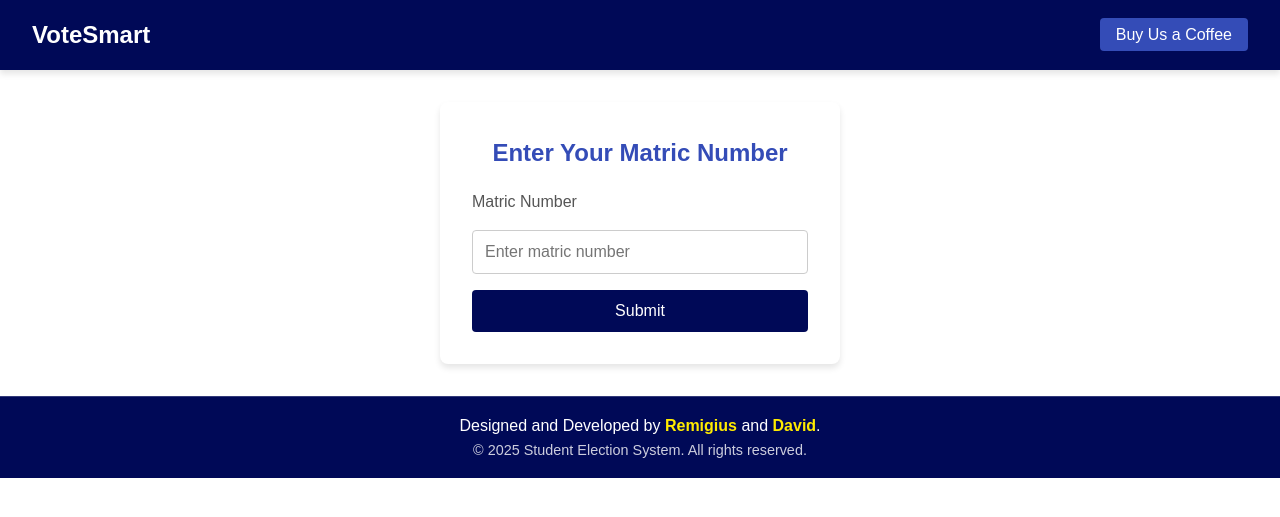
After one commit to giusmahnn/nimeche, a Django app: page /matric-number/ in a window 1280 px wide. The commit adds this page. Shown: the top 517 px of the page. Run offline with Django 5.2, Linux system fonts and the light colour scheme.

Commit message:
Added matric number validation and template

```diff
--- a/nimeche/settings/development.py
+++ b/nimeche/settings/development.py
@@ -12,3 +12,5 @@ DATABASES = {
         'NAME': BASE_DIR / 'db.sqlite3',
     }
 }
+
+ENABLE_MATRIC_NUMBER_VALIDATION = True
--- a/nimeche/settings/local.py
+++ b/nimeche/settings/local.py
@@ -11,3 +11,5 @@ DATABASES = {
         'NAME': BASE_DIR / 'db.sqlite3',
     }
 }
+
+ENABLE_MATRIC_NUMBER_VALIDATION = False
--- a/nimeche/settings/production.py
+++ b/nimeche/settings/production.py
@@ -12,3 +12,5 @@ DATABASES = {
         'NAME': BASE_DIR / 'db.sqlite3',
     }
 }
+
+ENABLE_MATRIC_NUMBER_VALIDATION = True
--- a/static/css/styles.css
+++ b/static/css/styles.css
@@ -361,3 +361,64 @@ a {
 	background-color: var(--primary-color);
 	color: var(--text-color);
 }
+
+.hello {
+	color: red;
+}
+
+.form-container {
+    background: #ffffff;
+    padding: 2rem;
+    border-radius: 8px;
+    box-shadow: 0 4px 6px rgba(0, 0, 0, 0.1);
+    width: 100%;
+    max-width: 400px;
+    margin: 2rem auto;
+    text-align: center;
+}
+
+.form-container h1 {
+    margin-bottom: 1rem;
+    font-size: 1.5rem;
+    color: var(--secondary-color);
+}
+
+.form-container form {
+    display: flex;
+    flex-direction: column;
+    gap: 1rem;
+}
+
+.form-container label {
+    font-size: 1rem;
+    color: #555555;
+    text-align: left;
+}
+
+.form-container input {
+    padding: 0.75rem;
+    border: 1px solid #cccccc;
+    border-radius: 4px;
+    font-size: 1rem;
+    width: 100%;
+}
+
+.form-container input:focus {
+    outline: none;
+    border-color: var(--primary-color);
+    box-shadow: 0 0 3px var(--primary-color);
+}
+
+.form-container button {
+    padding: 0.75rem;
+    background-color: var(--primary-color);
+    color: #ffffff;
+    border: none;
+    border-radius: 4px;
+    font-size: 1rem;
+    cursor: pointer;
+}
+
+.form-container button:hover {
+    background-color: var(--secondary-color);
+}
--- a/templates/base.html
+++ b/templates/base.html
@@ -4,19 +4,16 @@
   <head>
     <meta charset="UTF-8" />
     <meta name="viewport" content="width=device-width, initial-scale=1.0" />
-	<link rel="stylesheet" href="{% static 'css/styles.css' %}">
+    <link rel="stylesheet" href="{% static 'css/styles.css' %}" />
     <title>{% block title %} Home {% endblock title %}</title>
   </head>
   <body>
-	{% include "partials/nav.html" %}
-	{% block content %}
+    {% include "partials/nav.html" %} {% block content %} {% endblock content %}
+    {% include "partials/footer.html" %}
 
-	{% endblock content %}
-	{% include "partials/footer.html" %}
-
-  <script>
-  document.getElementById("current-year").textContent = new Date().getFullYear();
-</script>
-
+    <script>
+      document.getElementById("current-year").textContent =
+        new Date().getFullYear();
+    </script>
   </body>
 </html>
--- /dev/null
+++ b/voting/templates/voting/matric-number.html
@@ -0,0 +1,13 @@
+{% extends "base.html" %}
+{% load static %}
+{% block content %}
+  <div class="form-container">
+    <h1>Enter Your Matric Number</h1>
+    <form action="{% url 'matric_number' %}" method="POST">
+        {% csrf_token %}
+        <label for="matric_number">Matric Number</label>
+        <input type="text" id="matric_number" name="matric_number" placeholder="Enter matric number" required>
+        <button type="submit">Submit</button>
+    </form>
+</div>
+{% endblock content %}
--- a/voting/urls.py
+++ b/voting/urls.py
@@ -1,15 +1,17 @@
 from django.urls import path
 from .views import (
-    HomePage,
+	HomePage,
 	DetailPage,
-    VotesView,
-    ValidateVoter,
+	VotesView,
+	ValidateVoter,
+	MatricNumber,
 )
 
 
 urlpatterns = [
-    path('', HomePage.as_view(), name='home'),
-    path("detail/<int:position_id>/", DetailPage.as_view(), name='vote-detail'),
-    path("votes/<int:candidate_id>/", VotesView.as_view(), name='votes'),
-    path("register/", ValidateVoter.as_view(), name='validate'),
+	path('', HomePage.as_view(), name='home'),
+	path("detail/<int:position_id>/", DetailPage.as_view(), name='vote-detail'),
+	path("votes/<int:candidate_id>/", VotesView.as_view(), name='votes'),
+	path("register/", ValidateVoter.as_view(), name='validate'),
+	path("matric-number/", MatricNumber.as_view(), name='matric_number'),
 ]
--- a/voting/views.py
+++ b/voting/views.py
@@ -5,6 +5,8 @@ from rest_framework.views import APIView
 from rest_framework.response import Response
 from rest_framework import status
 from django.contrib import messages
+from django.conf import settings
+from urllib.parse import urlencode
 
 from voting.models import Candidate, Position, Voter
 from voting.serializers import VoterSerializer
@@ -14,13 +16,17 @@ class HomePage(View):
 	def get(self, request):
 		position = Position.objects.all().prefetch_related('candidate_set')
 		context = {
-            "positions": position,
-            }
+			"positions": position,
+			}
 		return render(request, "voting/home.html", context)
 
 
 class DetailPage(View):
 	def get(self, request, position_id):
+		if not request.session.get("voter"):
+			query_params = urlencode({"position": position_id})
+			url = f"{reverse('matric_number')}?{query_params}"
+			return redirect(url)
 		position = get_object_or_404(
 			Position.objects.prefetch_related('candidate_set'),
 			id=position_id
@@ -43,36 +49,49 @@ class ValidateVoter(APIView):
 
 
 class VotesView(View):
-    def get(self, request, candidate_id):
-        candidate = get_object_or_404(Candidate, id=candidate_id)
-        voter_data = request.session.get("voter")
-        if not voter_data:
-            messages.error(request, "You need to log in to vote.")
-            return redirect(reverse('home'))
+	def get(self, request, candidate_id):
+		candidate = get_object_or_404(Candidate, id=candidate_id)
+		voter_data = request.session.get("voter")
+		if not voter_data:
+			messages.error(request, "You need to log in to vote.")
+			return redirect(reverse('home'))
 
-        if voter_data:
-            matric_number = voter_data.get("matric_number")
-            ip_address = voter_data.get("ip_address")
+		if voter_data:
+			matric_number = voter_data.get("matric_number")
+			ip_address = voter_data.get("ip_address")
 
-            voter = Voter.objects.filter(matric_number=matric_number, ip_address=ip_address).first()
-            if voter:
-                voted_positions = request.session.get("voted_positions", [])
-                if candidate.position.id in voted_positions:
-                    messages.info(request, "You have already voted for this position.")
-                    return redirect(reverse('vote-detail', kwargs={'position_id': candidate.position.id}))
+			voter = Voter.objects.filter(matric_number=matric_number, ip_address=ip_address).first()
+			if voter:
+				voted_positions = request.session.get("voted_positions", [])
+				if candidate.position.id in voted_positions:
+					messages.info(request, "You have already voted for this position.")
+					return redirect(reverse('vote-detail', kwargs={'position_id': candidate.position.id}))
 
-                from django.db.models import F
-                candidate.votes = F('votes') + 1
-                candidate.save()
+				from django.db.models import F
+				candidate.votes = F('votes') + 1
+				candidate.save()
 
-                voted_positions.append(candidate.position.id)
-                request.session["voted_positions"] = voted_positions
+				voted_positions.append(candidate.position.id)
+				request.session["voted_positions"] = voted_positions
 
-                messages.success(request, "Your vote has been recorded.")
-                return redirect(reverse('vote-detail', kwargs={'position_id': candidate.position.id}))
-            else:
-                messages.error(request, "Invalid voter information.")
-                return redirect(reverse('home'))
-        else:
-            messages.error(request, "You need to log in to vote.")
-            return redirect(reverse('home'))
+				messages.success(request, "Your vote has been recorded.")
+				return redirect(reverse('vote-detail', kwargs={'position_id': candidate.position.id}))
+			else:
+				messages.error(request, "Invalid voter information.")
+				return redirect(reverse('home'))
+		else:
+			messages.error(request, "You need to log in to vote.")
+			return redirect(reverse('home'))
+
+
+class MatricNumber(View):
+	def get(self, requesst):
+		return render(requesst, "voting/matric-number.html")
+
+	def post(self, request):
+		if settings.ENABLE_MATRIC_NUMBER_VALIDATION:
+			# Validate maric number here
+			pass
+		request.session["voter"] = request.POST.get("matric_number")
+		position = int(request.GET.get("position", 6))
+		return redirect(reverse("vote-detail", args=[position]))
```
